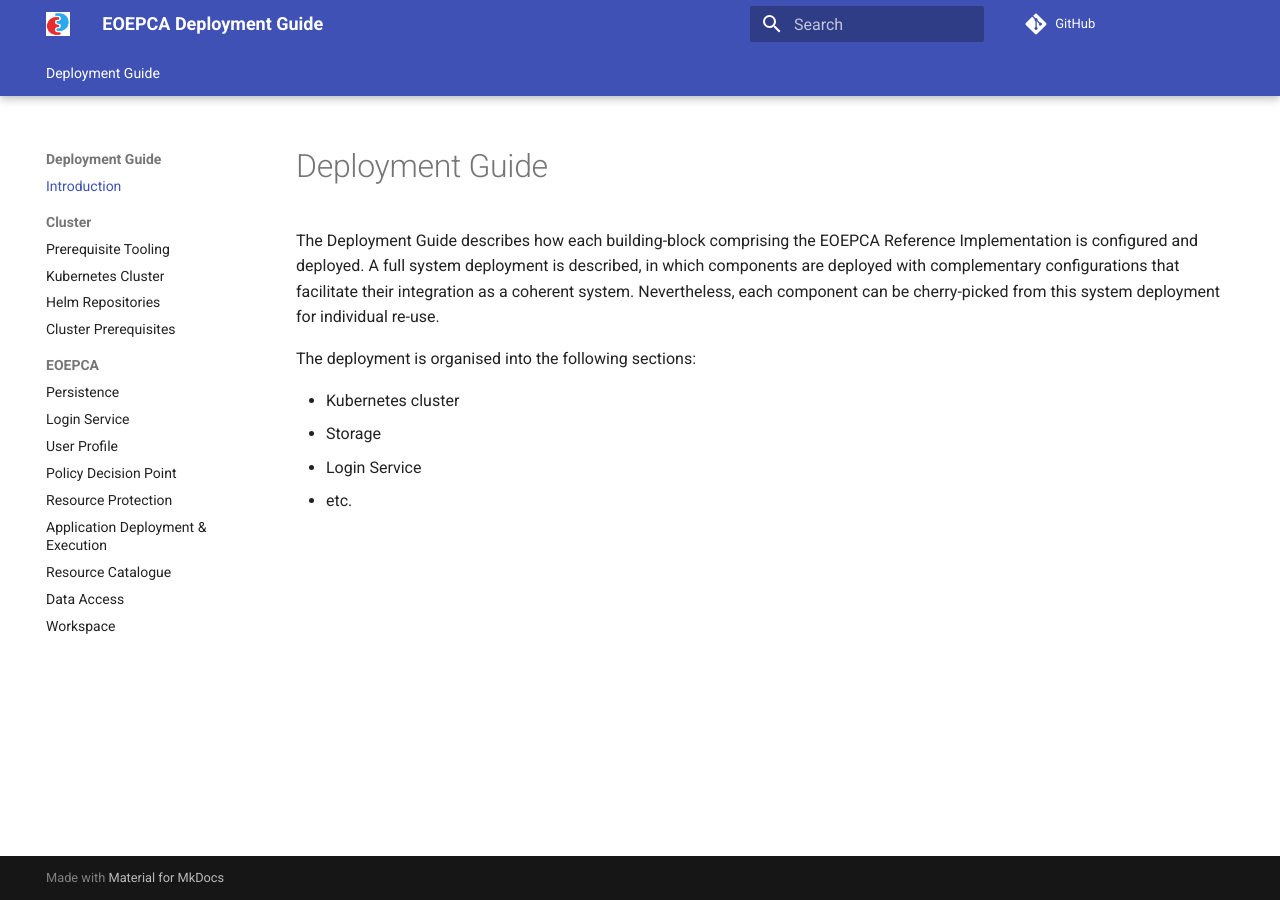
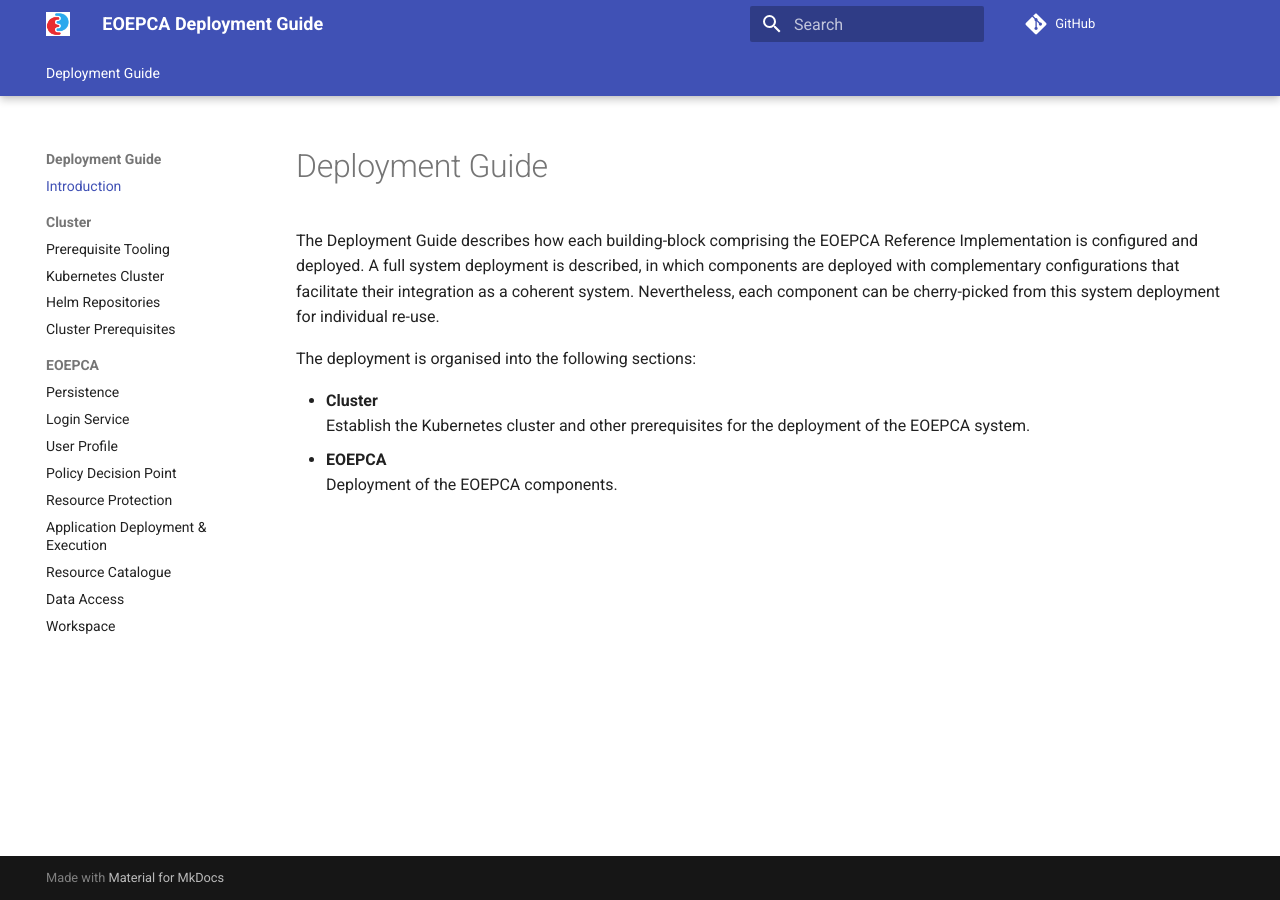
Before and after one commit to EOEPCA/deployment-guide, an MkDocs documentation site: the page built from docs/index.md, in a window 1280 px wide. Built offline with MkDocs 1.6.1 and Material for MkDocs 9.7.7, drawn with Linux system fonts in a browser that asks for light colours; comment, search, counter and statistics services are not loaded.

Commit message:
Update index page

```diff
--- a/docs/index.md
+++ b/docs/index.md
@@ -4,7 +4,7 @@
 
 The deployment is organised into the following sections:
 
-* Kubernetes cluster
-* Storage
-* Login Service
-* etc.
+* **Cluster**<br>
+  Establish the Kubernetes cluster and other prerequisites for the deployment of the EOEPCA system.
+* **EOEPCA**<br>
+  Deployment of the EOEPCA components.
```
